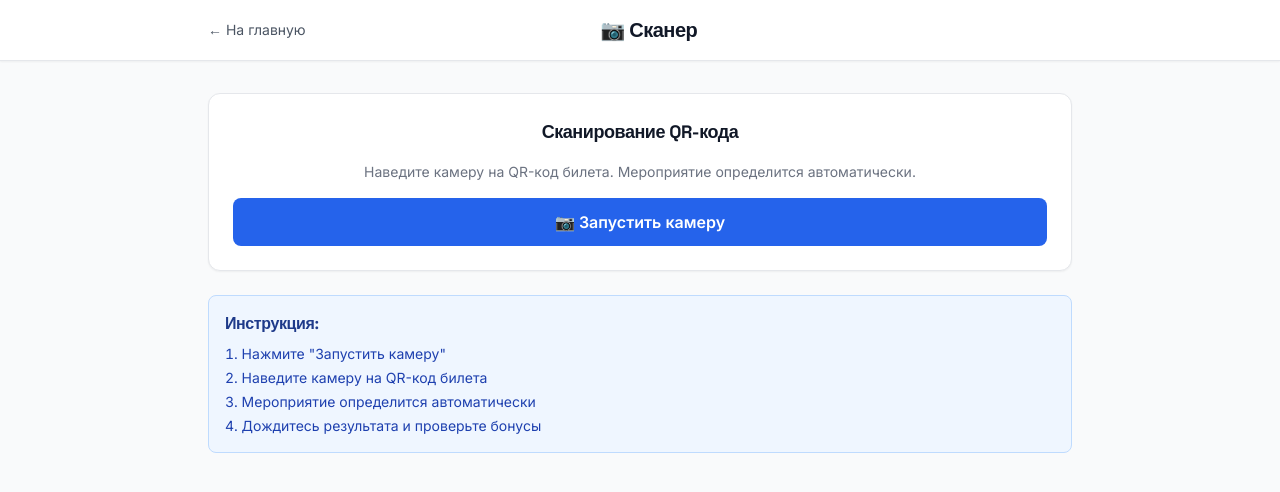
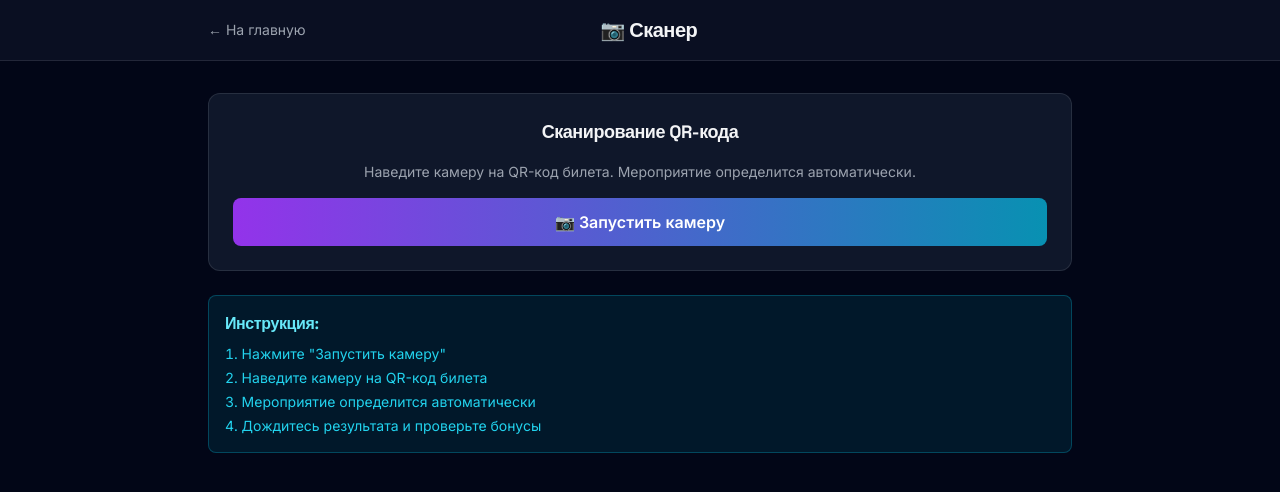
Before and after one commit to lozhalex/referral-ecosystem, a React (Vite) app in the folder frontend/: page /scanner in a window 1280 px wide. Shown: the top 492 px of the page. Built offline with nearby package versions, Linux system fonts and the light colour scheme; sample sign-in values are in the browser's storage.

Commit message:
style: Scanner.tsx переведён в тёмный стиль

```diff
--- a/frontend/src/pages/Scanner.tsx
+++ b/frontend/src/pages/Scanner.tsx
@@ -27,10 +27,8 @@ export default function Scanner() {
     setError('');
     setResult(null);
     setScanning(true);
-
     const html5QrCode = new Html5Qrcode("qr-reader");
     setScanner(html5QrCode);
-
     try {
       await html5QrCode.start(
         { facingMode: "environment" },
@@ -47,7 +45,6 @@ export default function Scanner() {
     } catch (err: any) {
       console.error("Camera error:", err);
       setScanning(false);
-
       let errorMsg = 'Не удалось запустить камеру.';
       if (err.name === 'NotAllowedError' || err.name === 'PermissionDeniedError') {
         errorMsg = 'Доступ к камере запрещён. Проверьте настройки браузера.';
@@ -58,7 +55,6 @@ export default function Scanner() {
       } else {
         errorMsg += ` (${err.name || 'Unknown error'})`;
       }
-
       setError(errorMsg);
     }
   };
@@ -76,7 +72,6 @@ export default function Scanner() {
         qrCode
         // eventId больше не нужен — бэкенд сам определит мероприятие по QR
       });
-
       if (response.data.success) {
         setResult({
           success: true,
@@ -99,33 +94,32 @@ export default function Scanner() {
   };
 
   return (
-    <div className="min-h-screen bg-gray-50">
-      <div className="bg-white shadow-sm border-b">
+    <div className="min-h-screen bg-slate-950">
+      <div className="bg-slate-900/60 border-b border-white/10">
         <div className="max-w-4xl mx-auto px-4 py-4 flex items-center justify-between">
           <button
             onClick={() => navigate('/')}
-            className="text-sm text-gray-600 hover:text-blue-600"
+            className="text-sm text-gray-400 hover:text-white transition"
           >
             ← На главную
           </button>
-          <h1 className="text-xl font-bold text-gray-900">📷 Сканер</h1>
+          <h1 className="text-xl font-bold text-gray-100">📷 Сканер</h1>
           <div className="w-20"></div>
         </div>
       </div>
 
       <div className="max-w-4xl mx-auto px-4 py-8">
-        <div className="bg-white rounded-xl shadow-sm border p-6">
-          <h2 className="text-lg font-bold text-gray-900 mb-4 text-center">
+        <div className="bg-slate-900 border border-white/10 rounded-xl p-6">
+          <h2 className="text-lg font-bold text-gray-100 mb-4 text-center">
             Сканирование QR-кода
           </h2>
-          <p className="text-sm text-gray-500 text-center mb-4">
+          <p className="text-sm text-gray-400 text-center mb-4">
             Наведите камеру на QR-код билета. Мероприятие определится автоматически.
           </p>
-
           {!scanning ? (
             <button
               onClick={startScanning}
-              className="w-full py-3 bg-blue-600 text-white rounded-lg font-semibold hover:bg-blue-700 transition"
+              className="w-full py-3 bg-gradient-to-r from-purple-600 to-cyan-600 text-white rounded-lg font-semibold hover:shadow-lg hover:shadow-purple-500/25 transition"
             >
               📷 Запустить камеру
             </button>
@@ -134,31 +128,35 @@ export default function Scanner() {
               <div id="qr-reader" className="mb-4"></div>
               <button
                 onClick={stopScanning}
-                className="w-full py-2 bg-gray-200 text-gray-700 rounded-lg hover:bg-gray-300"
+                className="w-full py-2 bg-slate-800 text-gray-300 rounded-lg hover:bg-slate-700 transition border border-white/10"
               >
                 Остановить камеру
               </button>
             </div>
           )}
-
           {error && (
-            <div className="mt-4 bg-red-50 border border-red-200 text-red-700 px-4 py-3 rounded-lg">
+            <div className="mt-4 bg-red-500/10 border border-red-500/30 text-red-400 px-4 py-3 rounded-lg">
               {error}
             </div>
           )}
-
           {result && (
-            <div className={`mt-4 p-4 rounded-lg ${result.success ? 'bg-green-50 border border-green-200' : 'bg-red-50 border border-red-200'}`}>
-              <p className={`font-semibold ${result.success ? 'text-green-800' : 'text-red-800'}`}>
+            <div className={`mt-4 p-4 rounded-lg ${
+              result.success
+                ? 'bg-green-500/10 border border-green-500/30'
+                : 'bg-red-500/10 border border-red-500/30'
+            }`}>
+              <p className={`font-semibold ${
+                result.success ? 'text-green-400' : 'text-red-400'
+              }`}>
                 {result.message}
               </p>
               {result.eventTitle && (
-                <p className="text-sm text-gray-600 mt-1">
+                <p className="text-sm text-gray-400 mt-1">
                   🎟️ Мероприятие: {result.eventTitle}
                 </p>
               )}
               {result.cashback && (
-                <div className="mt-2 text-sm text-green-700">
+                <div className="mt-2 text-sm text-green-400">
                   <p>Кэшбек участнику: {result.cashback.participant} ₽</p>
                   <p>Бонус рефереру: {result.cashback.referrer} ₽</p>
                 </div>
@@ -168,17 +166,16 @@ export default function Scanner() {
                   setResult(null);
                   startScanning();
                 }}
-                className="mt-3 w-full py-2 bg-blue-600 text-white rounded-lg hover:bg-blue-700"
+                className="mt-3 w-full py-2 bg-gradient-to-r from-purple-600 to-cyan-600 text-white rounded-lg hover:shadow-lg hover:shadow-purple-500/25 transition"
               >
                 Сканировать следующий
               </button>
             </div>
           )}
         </div>
-
-        <div className="mt-6 bg-blue-50 border border-blue-200 rounded-lg p-4">
-          <h3 className="font-semibold text-blue-900 mb-2">Инструкция:</h3>
-          <ol className="text-sm text-blue-800 space-y-1 list-decimal list-inside">
+        <div className="mt-6 bg-cyan-500/10 border border-cyan-500/30 rounded-lg p-4">
+          <h3 className="font-semibold text-cyan-300 mb-2">Инструкция:</h3>
+          <ol className="text-sm text-cyan-400 space-y-1 list-decimal list-inside">
             <li>Нажмите "Запустить камеру"</li>
             <li>Наведите камеру на QR-код билета</li>
             <li>Мероприятие определится автоматически</li>
```
